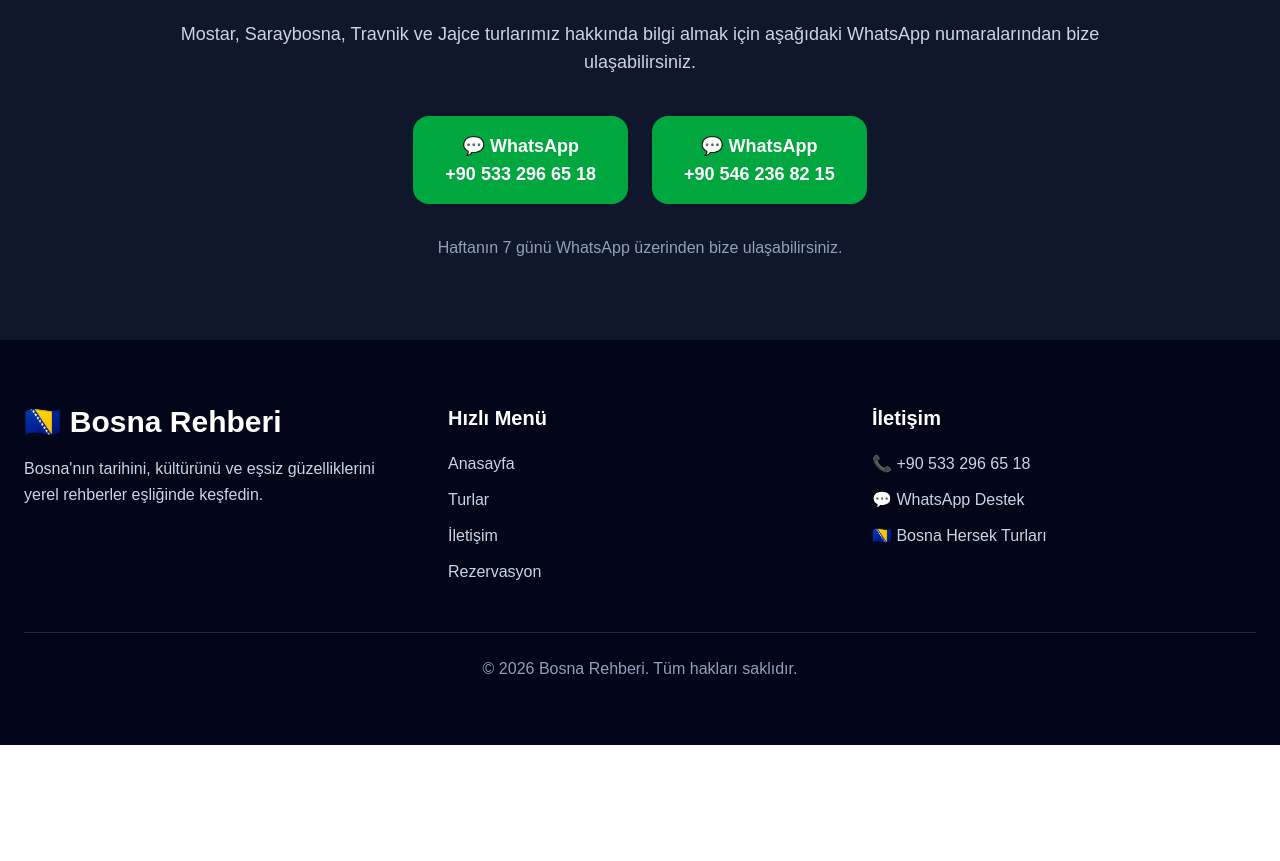
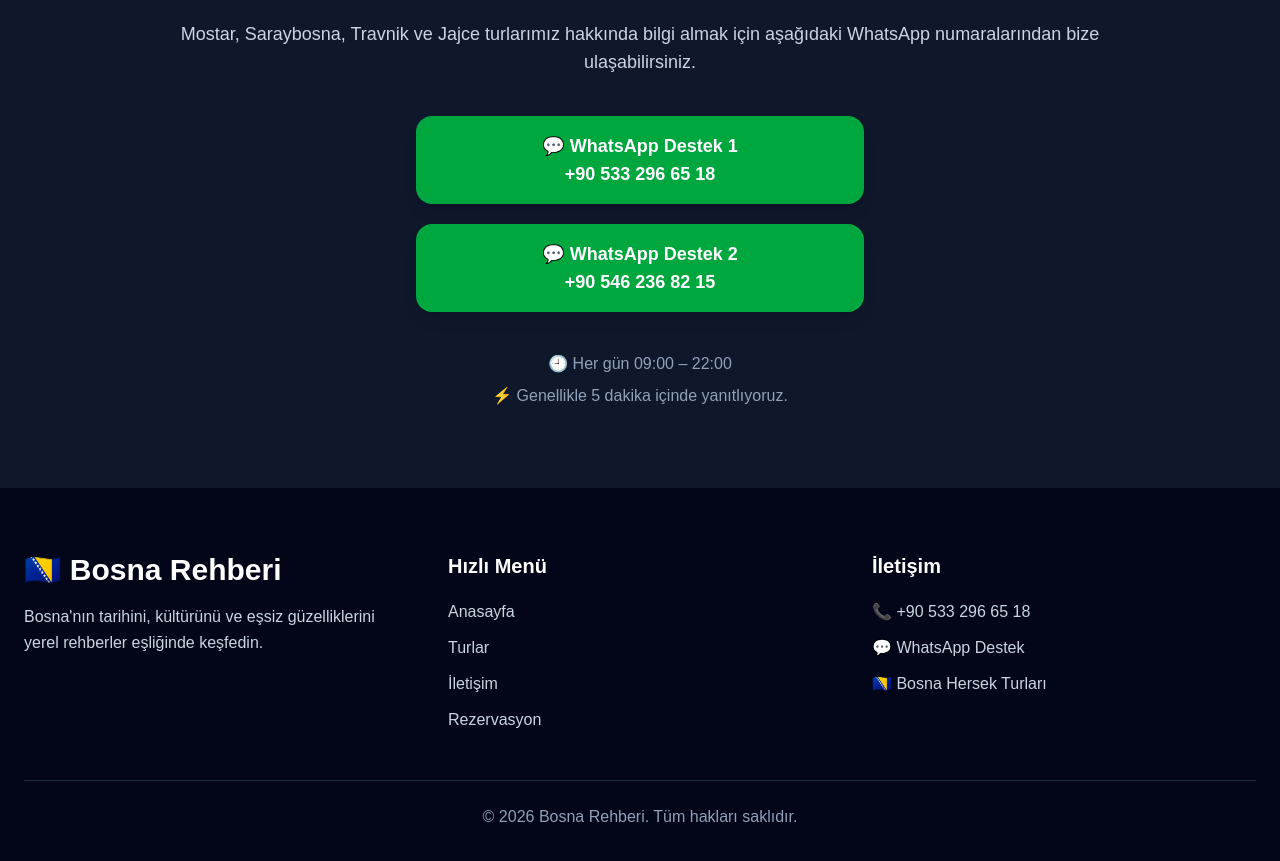
Before and after one commit to tarikakar/bosna-rehberi, a Next.js app: page / in a window 1280 px wide. Shown: the part 4073-4934 px from the top of the page. Before the commit the page ends 4818 px from the top, so only its background shows below. Built offline with nearby package versions, Linux system fonts and the light colour scheme.

Commit message:
WhatsApp destek kutusu güncellendi

```diff
--- a/app/page.tsx
+++ b/app/page.tsx
@@ -52,16 +52,18 @@ export default function Home() {
             "
           >
             Mostar, Saraybosna, Travnik ve Jajce turlarımız hakkında
-            bilgi almak için aşağıdaki WhatsApp numaralarından
-            bize ulaşabilirsiniz.
+            bilgi almak için aşağıdaki WhatsApp numaralarından bize
+            ulaşabilirsiniz.
           </p>
 
-          <div className="flex flex-col md:flex-row justify-center gap-6">
+          <div className="flex flex-col items-center gap-5">
             <a
               href="https://wa.me/905332966518"
               target="_blank"
               rel="noopener noreferrer"
               className="
+                w-full
+                max-w-md
                 bg-green-600
                 hover:bg-green-700
                 text-white
@@ -71,9 +73,10 @@ export default function Home() {
                 font-bold
                 text-lg
                 transition
+                shadow-lg
               "
             >
-              💬 WhatsApp
+              💬 WhatsApp Destek 1
               <br />
               +90 533 296 65 18
             </a>
@@ -83,6 +86,8 @@ export default function Home() {
               target="_blank"
               rel="noopener noreferrer"
               className="
+                w-full
+                max-w-md
                 bg-green-600
                 hover:bg-green-700
                 text-white
@@ -92,17 +97,19 @@ export default function Home() {
                 font-bold
                 text-lg
                 transition
+                shadow-lg
               "
             >
-              💬 WhatsApp
+              💬 WhatsApp Destek 2
               <br />
               +90 546 236 82 15
             </a>
           </div>
 
-          <p className="mt-8 text-slate-400">
-            Haftanın 7 günü WhatsApp üzerinden bize ulaşabilirsiniz.
-          </p>
+          <div className="mt-10 text-slate-400 space-y-2">
+            <p>🕘 Her gün 09:00 – 22:00</p>
+            <p>⚡ Genellikle 5 dakika içinde yanıtlıyoruz.</p>
+          </div>
         </div>
       </section>
 
```
